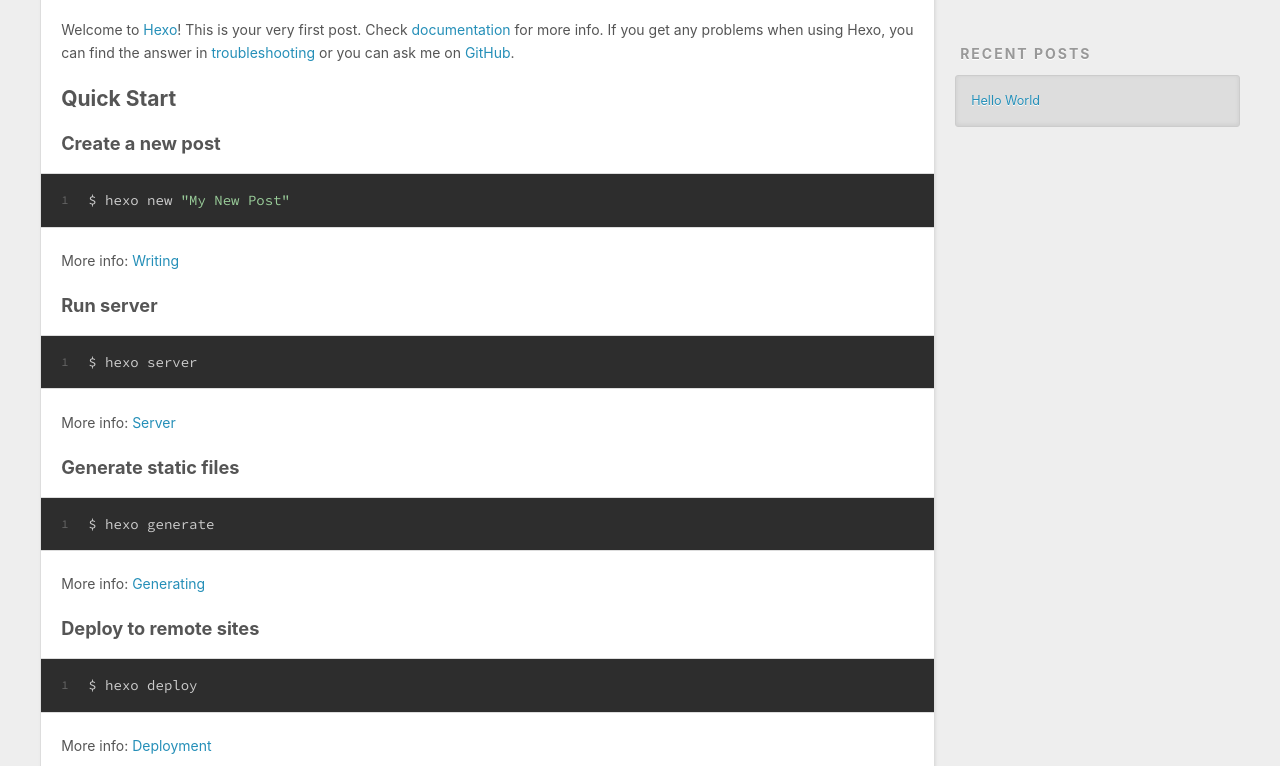
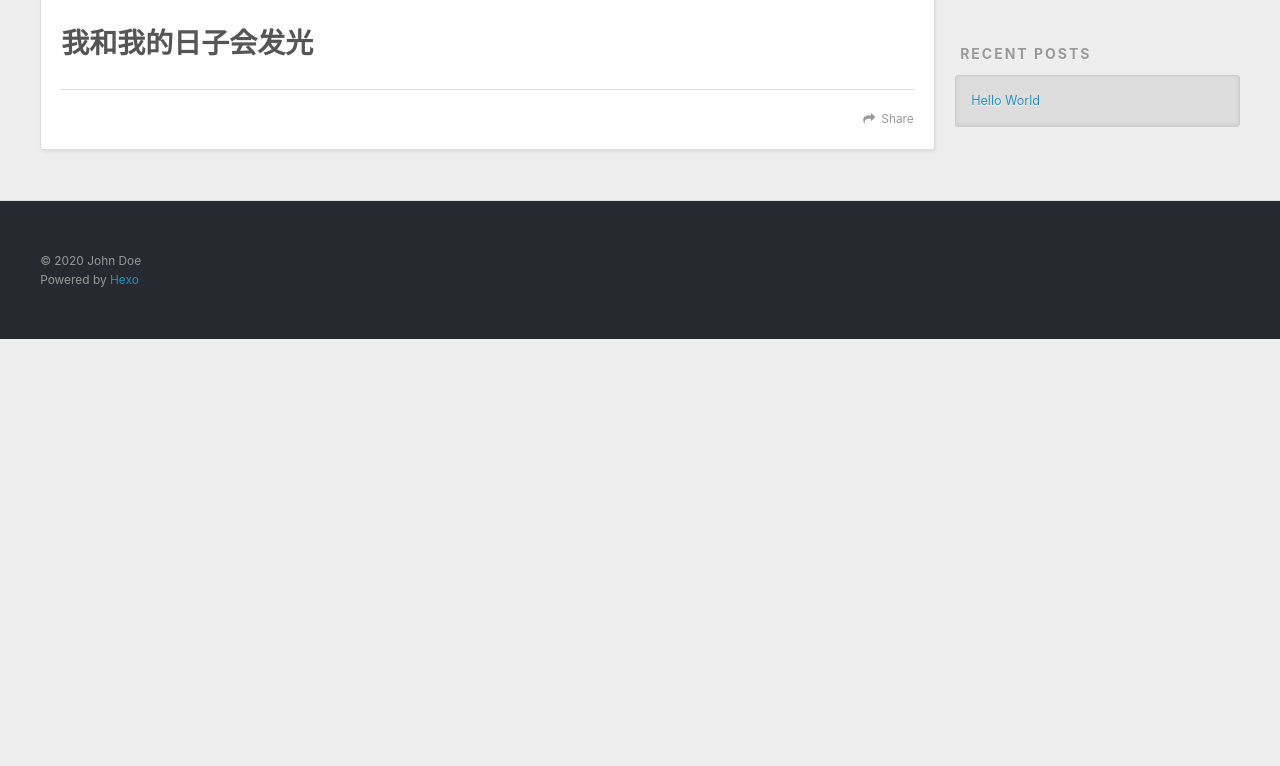
Before and after one commit to tanghaojie1/tanghaojie1.github.io, a plain HTML site: page 2020/05/07/hello-world/index.html in a window 1280 px wide. Shown: the part 434-1200 px from the top of the page. After the commit the page ends 800 px from the top, so only its background shows below. Drawn offline with nearby package versions, Linux system fonts and the light colour scheme.

Commit message:
Site updated: 2020-05-07 11:19:19

```diff
--- a/2020/05/07/hello-world/index.html
+++ b/2020/05/07/hello-world/index.html
@@ -7,15 +7,15 @@
 
   <title>Hello World | Hexo</title>
   <meta name="viewport" content="width=device-width, initial-scale=1, maximum-scale=1">
-  <meta name="description" content="Welcome to Hexo! This is your very first post. Check documentation for more info. If you get any problems when using Hexo, you can find the answer in troubleshooting or you can ask me on GitHub. Quick">
+  <meta name="description" content="我和我的日子会发光">
 <meta property="og:type" content="article">
 <meta property="og:title" content="Hello World">
 <meta property="og:url" content="http://yoursite.com/2020/05/07/hello-world/index.html">
 <meta property="og:site_name" content="Hexo">
-<meta property="og:description" content="Welcome to Hexo! This is your very first post. Check documentation for more info. If you get any problems when using Hexo, you can find the answer in troubleshooting or you can ask me on GitHub. Quick">
+<meta property="og:description" content="我和我的日子会发光">
 <meta property="og:locale" content="en_US">
 <meta property="article:published_time" content="2020-05-07T02:57:09.420Z">
-<meta property="article:modified_time" content="2020-05-07T02:57:09.420Z">
+<meta property="article:modified_time" content="2020-05-07T03:18:46.028Z">
 <meta property="article:author" content="John Doe">
 <meta name="twitter:card" content="summary">
 
@@ -88,20 +88,7 @@
 
     <div class="article-entry" itemprop="articleBody">
 
-        <p>Welcome to <a href="https://hexo.io/" target="_blank" rel="noopener">Hexo</a>! This is your very first post. Check <a href="https://hexo.io/docs/" target="_blank" rel="noopener">documentation</a> for more info. If you get any problems when using Hexo, you can find the answer in <a href="https://hexo.io/docs/troubleshooting.html" target="_blank" rel="noopener">troubleshooting</a> or you can ask me on <a href="https://github.com/hexojs/hexo/issues" target="_blank" rel="noopener">GitHub</a>.</p>
-<h2 id="Quick-Start"><a href="#Quick-Start" class="headerlink" title="Quick Start"></a>Quick Start</h2><h3 id="Create-a-new-post"><a href="#Create-a-new-post" class="headerlink" title="Create a new post"></a>Create a new post</h3><figure class="highlight bash"><table><tr><td class="gutter"><pre><span class="line">1</span><br></pre></td><td class="code"><pre><span class="line">$ hexo new <span class="string">"My New Post"</span></span><br></pre></td></tr></table></figure>
-
-<p>More info: <a href="https://hexo.io/docs/writing.html" target="_blank" rel="noopener">Writing</a></p>
-<h3 id="Run-server"><a href="#Run-server" class="headerlink" title="Run server"></a>Run server</h3><figure class="highlight bash"><table><tr><td class="gutter"><pre><span class="line">1</span><br></pre></td><td class="code"><pre><span class="line">$ hexo server</span><br></pre></td></tr></table></figure>
-
-<p>More info: <a href="https://hexo.io/docs/server.html" target="_blank" rel="noopener">Server</a></p>
-<h3 id="Generate-static-files"><a href="#Generate-static-files" class="headerlink" title="Generate static files"></a>Generate static files</h3><figure class="highlight bash"><table><tr><td class="gutter"><pre><span class="line">1</span><br></pre></td><td class="code"><pre><span class="line">$ hexo generate</span><br></pre></td></tr></table></figure>
-
-<p>More info: <a href="https://hexo.io/docs/generating.html" target="_blank" rel="noopener">Generating</a></p>
-<h3 id="Deploy-to-remote-sites"><a href="#Deploy-to-remote-sites" class="headerlink" title="Deploy to remote sites"></a>Deploy to remote sites</h3><figure class="highlight bash"><table><tr><td class="gutter"><pre><span class="line">1</span><br></pre></td><td class="code"><pre><span class="line">$ hexo deploy</span><br></pre></td></tr></table></figure>
-
-<p>More info: <a href="https://hexo.io/docs/one-command-deployment.html" target="_blank" rel="noopener">Deployment</a></p>
-
+        <h1 id="我和我的日子会发光"><a href="#我和我的日子会发光" class="headerlink" title="我和我的日子会发光"></a>我和我的日子会发光</h1>
 
     </div>
     <footer class="article-footer">
```
Also changed, not shown: index.html (+1 -14 lines), 1 other file.
